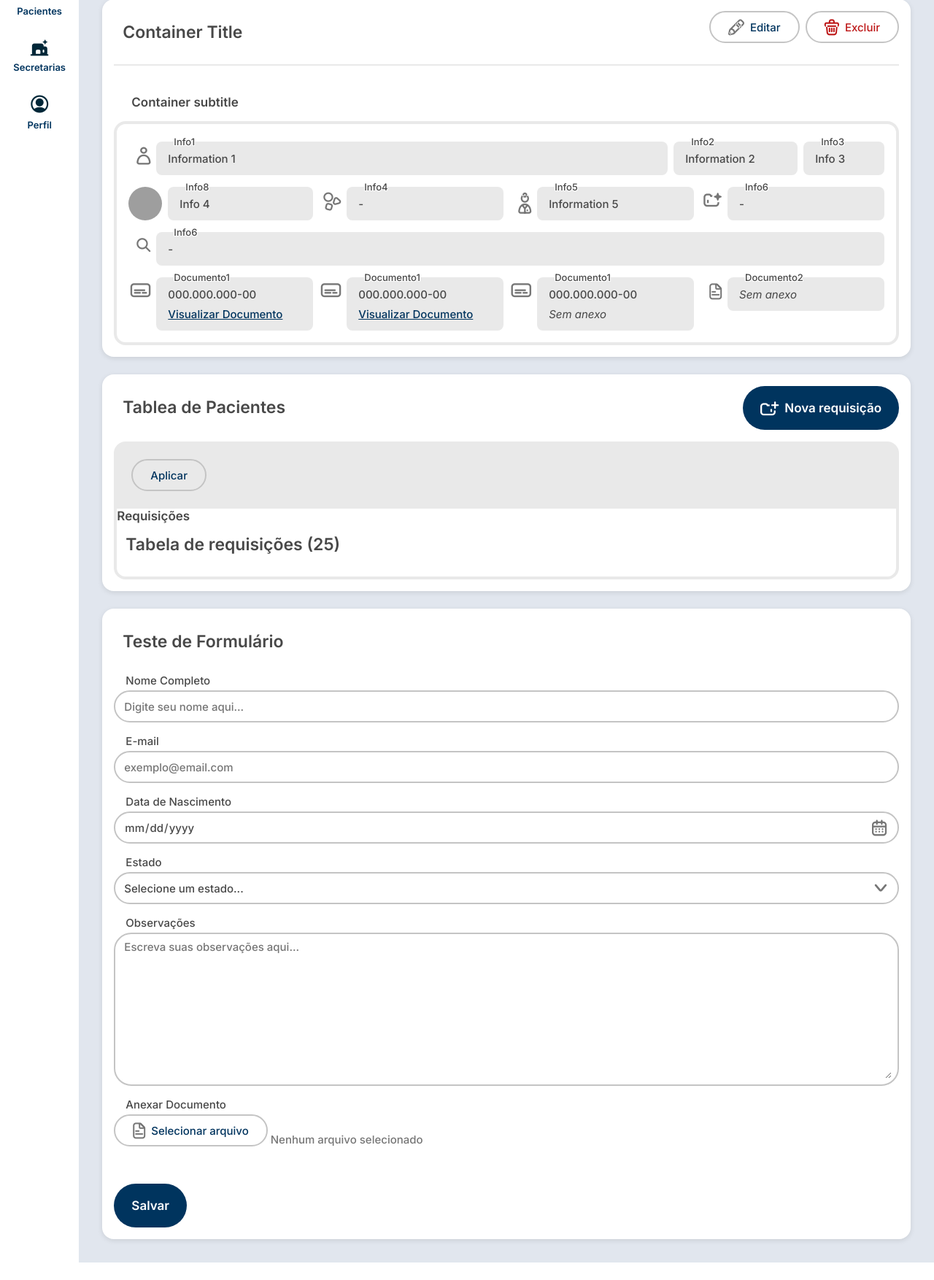
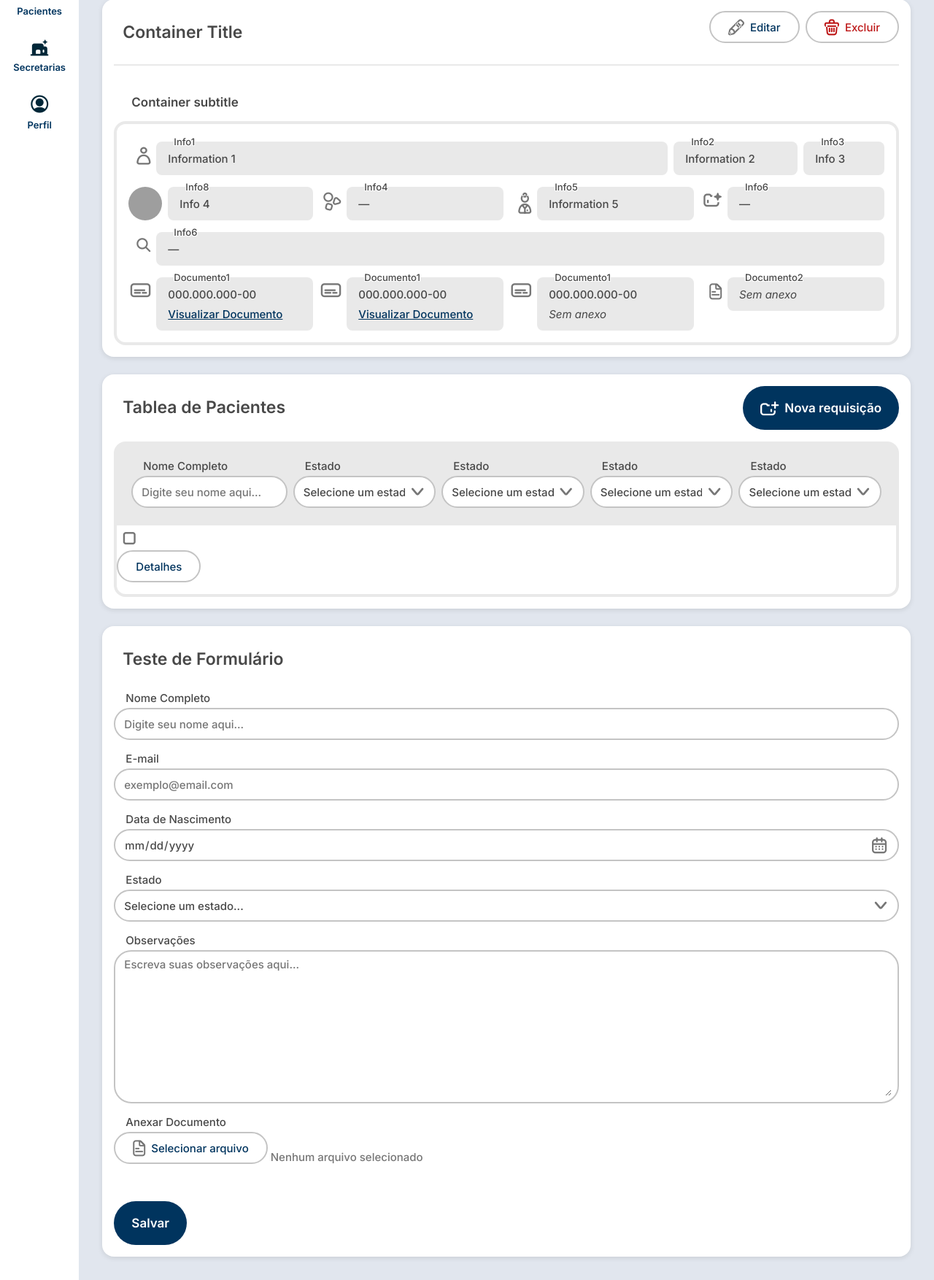
Before and after one commit to matheeus4568/Salus-System-Projeto-Integrador, a Django app: page / in a window 1280 px wide. Shown: the part 252-2006 px from the top of the page at 73% size. Before the commit the page ends 1982 px from the top, so only its background shows below. Run offline with Django 5.2, Linux system fonts and the light colour scheme; some web fonts are replaced; grey boxes are pictures that could not be loaded.

Commit message:
wip: table

```diff
--- a/static/css/base.css
+++ b/static/css/base.css
@@ -95,6 +95,9 @@ button {
     --mid-light-gray: #c4c4c4;
     --mid-gray: #767676;
     --black: #484848;
+
+    --op-10: rgba(0, 0, 0, 0.1);
+    --op-20: rgba(0, 0, 0, 0.2);
 
     --red: #BD1717;
     --darker-red: #8B0F0F;
--- a/static/css/components/clickable_icon.css
+++ b/static/css/components/clickable_icon.css
@@ -9,11 +9,11 @@
 }
 
 .clickable-icon:hover {
-    background-color: var(--light-gray);
+    background-color: var(--op-10);
     border-radius: 50%;
 }
 
 .clickable-icon:active {
-    background-color: var(--mid-light-gray);
+    background-color: var(--op-20);
     border-radius: 50%;
 }
--- a/static/css/components/field.css
+++ b/static/css/components/field.css
@@ -87,7 +87,7 @@
 
 .field-container select {
     cursor: pointer;
-    padding-right: var(--spacing-md);
+    padding-right: var(--spacing-xl);
 }
 
 .field-container:has(select)::after {
--- /dev/null
+++ b/static/css/components/table_row.css
@@ -0,0 +1,6 @@
+
+
+.table-cell-checkbox {
+    width: 40px;
+    text-align: center;
+}
--- a/static/css/icon_moon.css
+++ b/static/css/icon_moon.css
@@ -74,11 +74,11 @@
 }
 .icon-checkbox:before {
   content: "\e90c";
-  font-size: 22px;
+  font-size: 17px;
 }
 .icon-checkbox-solid:before {
   content: "\e90d";
-  font-size: 22px;
+  font-size: 17px;
 }
 .icon-danger:before {
   content: "\e90e";
--- a/templates/components/info_display.html
+++ b/templates/components/info_display.html
@@ -24,7 +24,7 @@
         <span class="info-display-label txt-sm">{{ label }}</span>
 
         {% if has_info %}
-            <p class="txt-md">{{ info|default:'-' }}</p>
+            <p class="txt-md">{{ info|default:'—' }}</p>
         {% endif %}
 
         {% if has_link %}
--- /dev/null
+++ b/templates/components/table_row.html
@@ -0,0 +1,44 @@
+<tr>
+    {% if has_checkbox %}
+        <td class="table-cell-checkbox">
+            {% include 'components/clickable_icon.html' with icon="icon-checkbox" %}
+        </td>
+    {% endif %}
+
+    {% for col in columns %}
+        <td>
+            {% if col.type == 'text' %}
+                {% if col.value %}
+                    {{ col.value }}
+                {% else %}
+                    <span class="text-empty">—</span>
+                {% endif %}
+
+            <!-- Se a coluna for ícones (como na coluna Especificidades) -->
+            {% elif col.type == 'icons' %}
+                {% if col.value %}
+                    <div class="d-flex gap-xs">
+                        {% for icon in col.value %}
+                            {% include 'components/icon.html' with icon=icon %}
+                        {% endfor %}
+                    </div>
+                {% else %}
+                    <span class="text-empty">—</span>
+                {% endif %}
+
+            <!-- Se a coluna for um Badge (Prioridade/Status) -->
+            {% elif col.type == 'badge' %}
+                <span class="badge {{ col.css_class }}">
+                    {% if col.has_dot %}<span class="badge-dot"></span>{% endif %}
+                    {% if col.icon %}<i class="{{ col.icon }} badge-icon"></i>{% endif %}
+                    {{ col.value }}
+                </span>
+            {% endif %}
+        </td>
+    {% endfor %}
+
+    <!-- 3. Botão de Detalhes (Padrão no final) -->
+    <td style="text-align: right;">
+        {% include 'components/button.html' with button_size="small" button_hierarchy="secondary" button_intent="neutral" button_text="Detalhes" properties='type="button"' %}
+    </td>
+</tr>
--- a/templates/m_teste.html
+++ b/templates/m_teste.html
@@ -9,6 +9,7 @@
     <link rel="stylesheet" href="{% static 'css/components/input.css' %}">
     <link rel="stylesheet" href="{% static 'css/components/field.css' %}">
     <link rel="stylesheet" href="{% static 'css/components/info_display.css' %}">
+    <link rel="stylesheet" href="{% static 'css/components/table_row.css' %}">
 {% endblock %}
 
 {% block aside %}
@@ -76,16 +77,21 @@
 
         <div>
             <div class="container-filter-top">
-                <div class="flex justfy-content-space-between">
-                    <div class="flex gap-sm">
-                        {% include "components/button.html" with button_size="small" button_hierarchy="secondary" button_intent="neutral" button_text="Aplicar" %}
+                <form method="POST" action="" class="flex direction-column gap-md">
+                    {% csrf_token %}
+
+                    <div class="flex direction-row gap-sm">
+                        {% include 'components/field.html' with field=form.nome %}
+                        {% include 'components/field.html' with field=form.estado %}
+                        {% include 'components/field.html' with field=form.estado %}
+                        {% include 'components/field.html' with field=form.estado %}
+                        {% include 'components/field.html' with field=form.estado %}
                     </div>
-                </div>
+                </form>
             </div>
 
             <div class="container-filter-bottom">
-                <h1>Requisições</h1>
-                <h2>Tabela de requisições (25)</h2>
+                {% include 'components/table_row.html' with has_checkbox=True has_details=True info="000.000.000-00" %}
 
             </div>
         </div>
```
Also changed, not shown: templates/components/table.html (added, +57 -0 lines).
